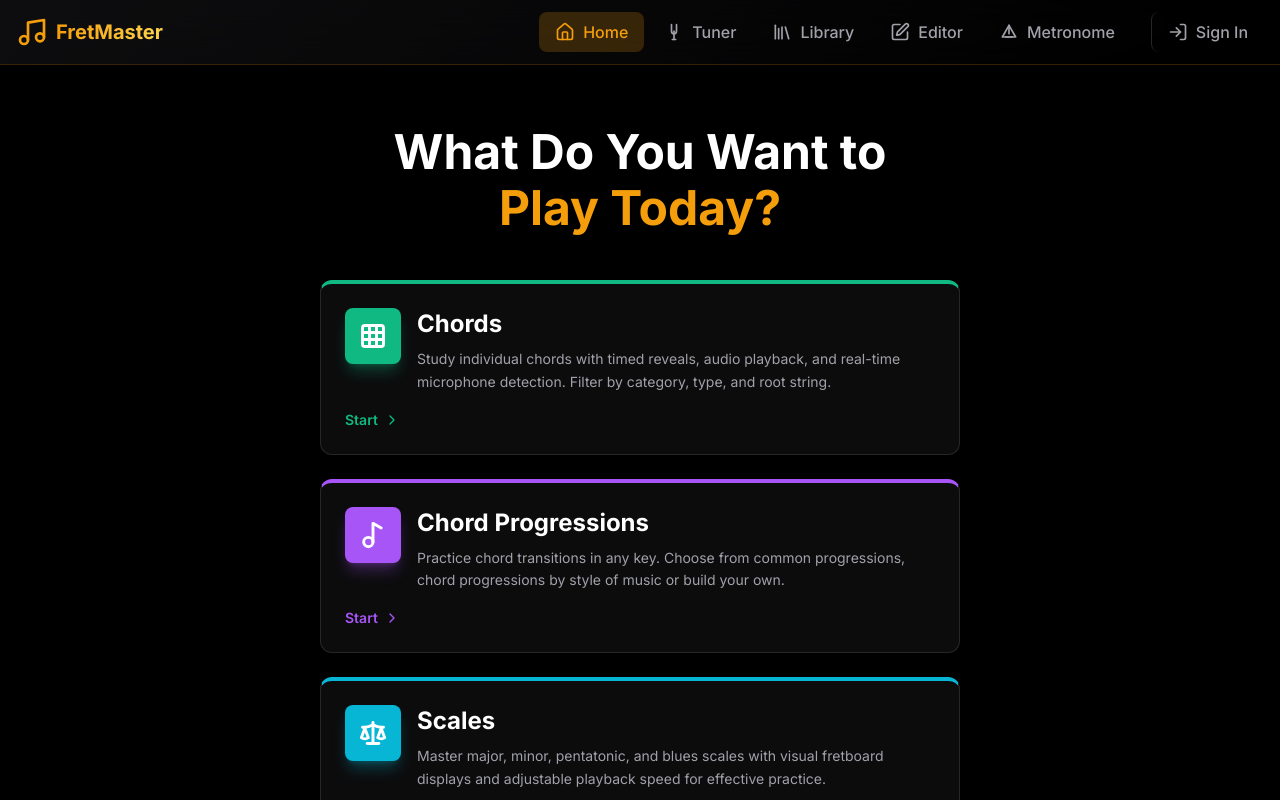
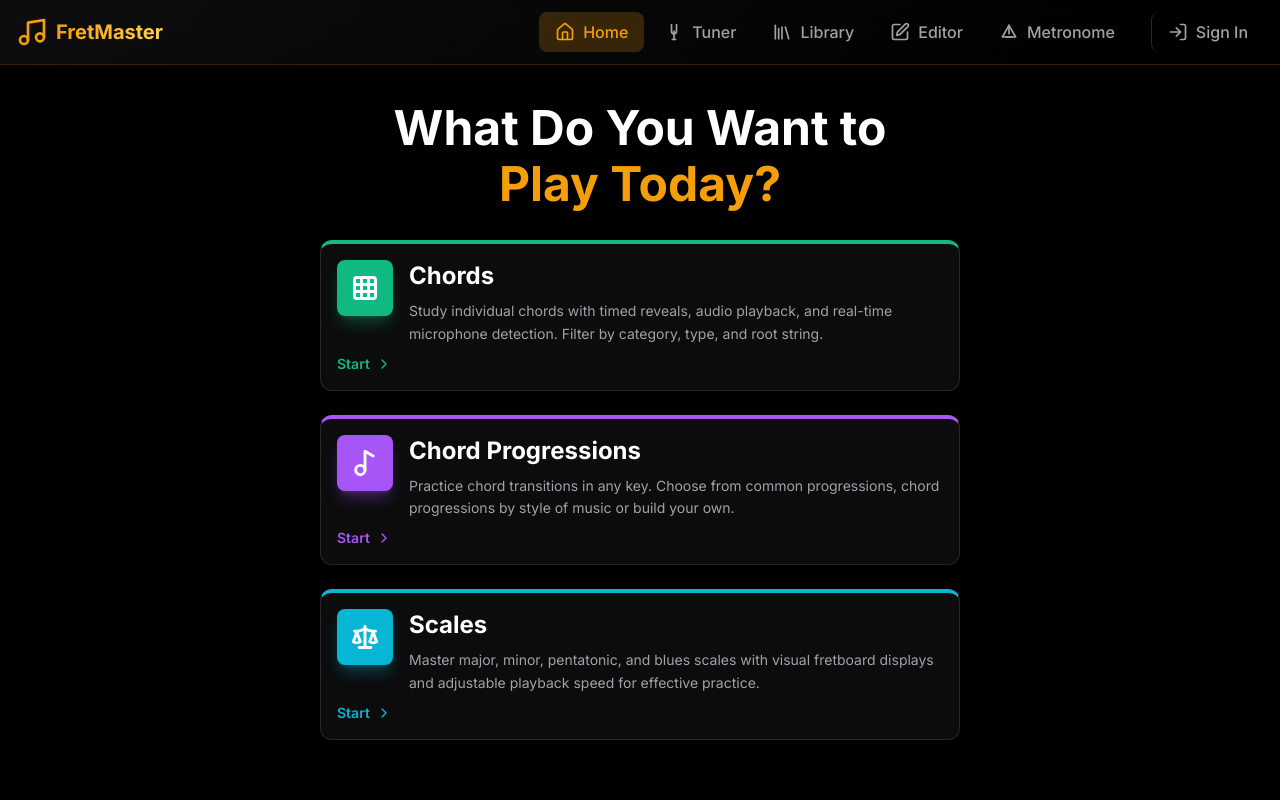
Before and after one commit to randysoller/onspace-9bg96c-13939, a React (Vite) app: page / in a window 1280 px wide. Built offline with nearby package versions, Linux system fonts and the light colour scheme.

Commit message:
Adjust home page card spacing

```diff
--- a/src/pages/Index.tsx
+++ b/src/pages/Index.tsx
@@ -10,9 +10,9 @@ export default function Index() {
 
   return (
     <div className="min-h-screen bg-black text-white pb-24">
-      <div className="container mx-auto px-4 py-16 max-w-2xl">
+      <div className="container mx-auto px-4 py-10 max-w-2xl">
         {/* Header */}
-        <div className="text-center mb-12">
+        <div className="text-center mb-8">
           <h1 className="text-4xl md:text-5xl font-bold mb-2">
             What Do You Want to
           </h1>
@@ -26,9 +26,9 @@ export default function Index() {
           {/* Chords Card */}
           <button
             onClick={() => navigate('/chord-setup')}
-            className="w-full text-left bg-zinc-900/50 border border-zinc-800 border-t-4 border-t-emerald-500 rounded-xl p-6 hover:border-emerald-500/40 hover:shadow-lg hover:shadow-emerald-500/10 transition-all group cursor-pointer active:scale-[0.99]"
+            className="w-full text-left bg-zinc-900/50 border border-zinc-800 border-t-4 border-t-emerald-500 rounded-xl p-4 hover:border-emerald-500/40 hover:shadow-lg hover:shadow-emerald-500/10 transition-all group cursor-pointer active:scale-[0.99]"
           >
-            <div className="flex items-start gap-4 mb-4">
+            <div className="flex items-start gap-4 mb-2">
               <div className="flex-shrink-0 w-14 h-14 bg-emerald-500 rounded-lg flex items-center justify-center shadow-lg shadow-emerald-500/30">
                 <Grid3x3 className="w-7 h-7 text-white" strokeWidth={2.5} />
               </div>
@@ -49,9 +49,9 @@ export default function Index() {
           {/* Chord Progressions Card */}
           <button
             onClick={() => navigate('/progression-setup')}
-            className="w-full text-left bg-zinc-900/50 border border-zinc-800 border-t-4 border-t-purple-500 rounded-xl p-6 hover:border-purple-500/40 hover:shadow-lg hover:shadow-purple-500/10 transition-all group cursor-pointer active:scale-[0.99]"
+            className="w-full text-left bg-zinc-900/50 border border-zinc-800 border-t-4 border-t-purple-500 rounded-xl p-4 hover:border-purple-500/40 hover:shadow-lg hover:shadow-purple-500/10 transition-all group cursor-pointer active:scale-[0.99]"
           >
-            <div className="flex items-start gap-4 mb-4">
+            <div className="flex items-start gap-4 mb-2">
               <div className="flex-shrink-0 w-14 h-14 bg-purple-500 rounded-lg flex items-center justify-center shadow-lg shadow-purple-500/30">
                 <Music2 className="w-7 h-7 text-white" strokeWidth={2.5} />
               </div>
@@ -72,9 +72,9 @@ export default function Index() {
           {/* Scales Card */}
           <button
             onClick={() => navigate('/scale-setup')}
-            className="w-full text-left bg-zinc-900/50 border border-zinc-800 border-t-4 border-t-cyan-500 rounded-xl p-6 hover:border-cyan-500/40 hover:shadow-lg hover:shadow-cyan-500/10 transition-all group cursor-pointer active:scale-[0.99]"
+            className="w-full text-left bg-zinc-900/50 border border-zinc-800 border-t-4 border-t-cyan-500 rounded-xl p-4 hover:border-cyan-500/40 hover:shadow-lg hover:shadow-cyan-500/10 transition-all group cursor-pointer active:scale-[0.99]"
           >
-            <div className="flex items-start gap-4 mb-4">
+            <div className="flex items-start gap-4 mb-2">
               <div className="flex-shrink-0 w-14 h-14 bg-cyan-500 rounded-lg flex items-center justify-center shadow-lg shadow-cyan-500/30">
                 <Scale className="w-7 h-7 text-white" strokeWidth={2.5} />
               </div>
```
